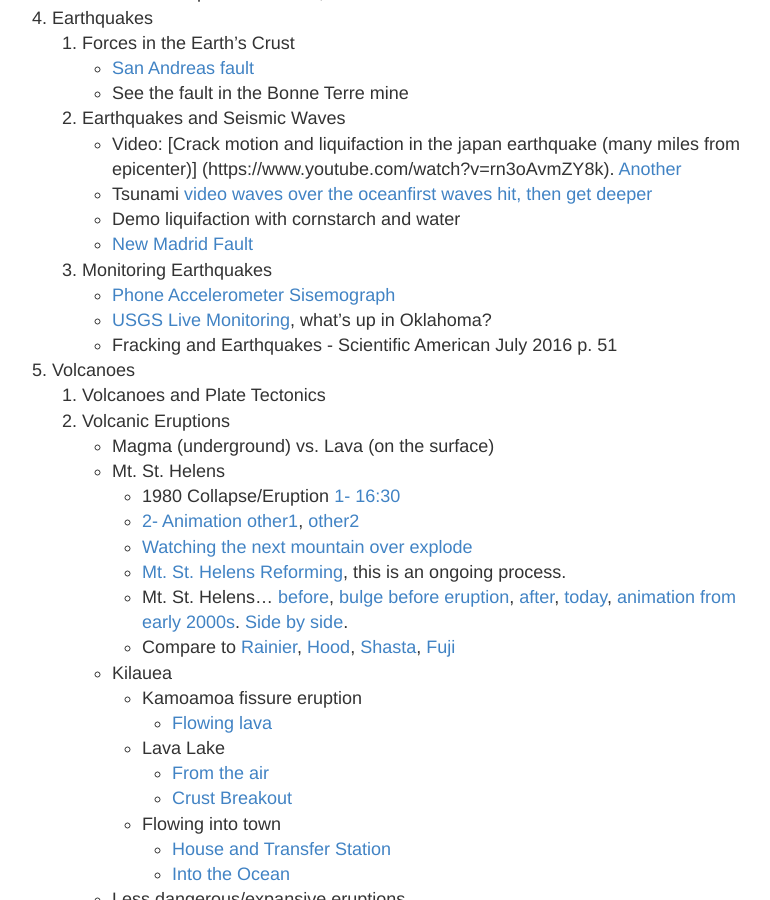
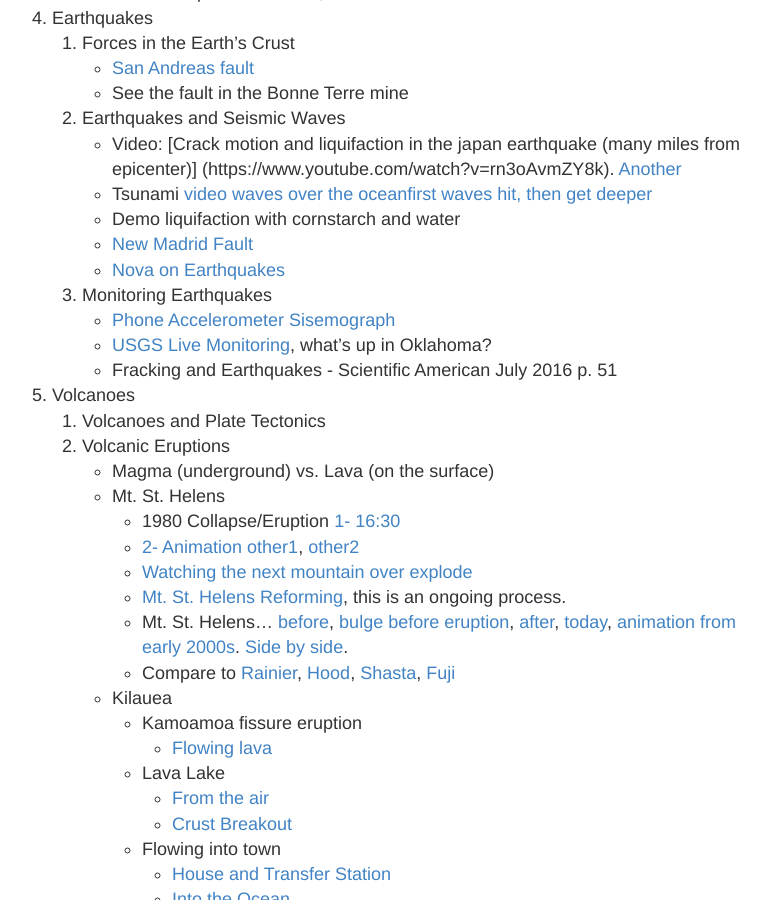
Before and after one commit to ctkstl/earth_science, a Jekyll site: the page built from resources.md, in a window 1280 px wide and 900 px high, scrolled down 2551 px. Shown: the whole window, without its empty margins (258-1028 px from the left). Built offline with Jekyll 4.4.1, drawn with Linux system fonts in a browser that asks for light colours.

Commit message:
nova earthquake

```diff
--- a/resources.md
+++ b/resources.md
@@ -65,6 +65,7 @@ permalink: /resources/
         *   Tsunami [video](https://www.youtube.com/watch?v=yF693FqXX_A) [waves over the ocean](https://www.youtube.com/watch?v=w3AdFjklR50)[first waves hit, then get deeper](https://www.youtube.com/watch?v=yiENf1f1tIA)
         *   Demo liquifaction with cornstarch and water
         *   [New Madrid Fault](http://earthquake.usgs.gov/learn/topics/nmsz/)
+        *   [Nova on Earthquakes](http://www.pbs.org/wgbh/nova/earth/earthquake-detection.html)
     3.  Monitoring Earthquakes
         *   [Phone Accelerometer Sisemograph](http://ctrlq.org/earthquakes/seismograph.html)
         *   [USGS Live Monitoring](http://earthquake.usgs.gov/earthquakes/map/), what’s up in Oklahoma?
```
